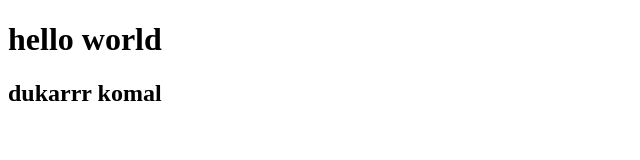
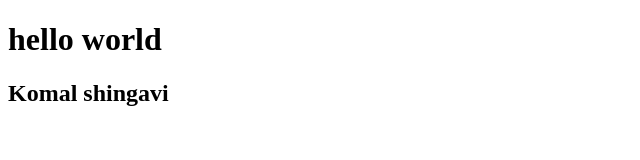
Before and after one commit to Kajal454/trybest, a plain HTML site: page index.html in a window 1280 px wide. Shown: the full height of the page, 0-640 px from the left. Drawn offline with Linux system fonts and the light colour scheme.

Commit message:
name added

```diff
--- a/index.html
+++ b/index.html
@@ -7,6 +7,6 @@
 </head>
 <body>
     <h1>hello world</h1>
-    <h2>dukarrr komal</h2>
+    <h2>Komal shingavi</h2>
 </body>
 </html>
```
